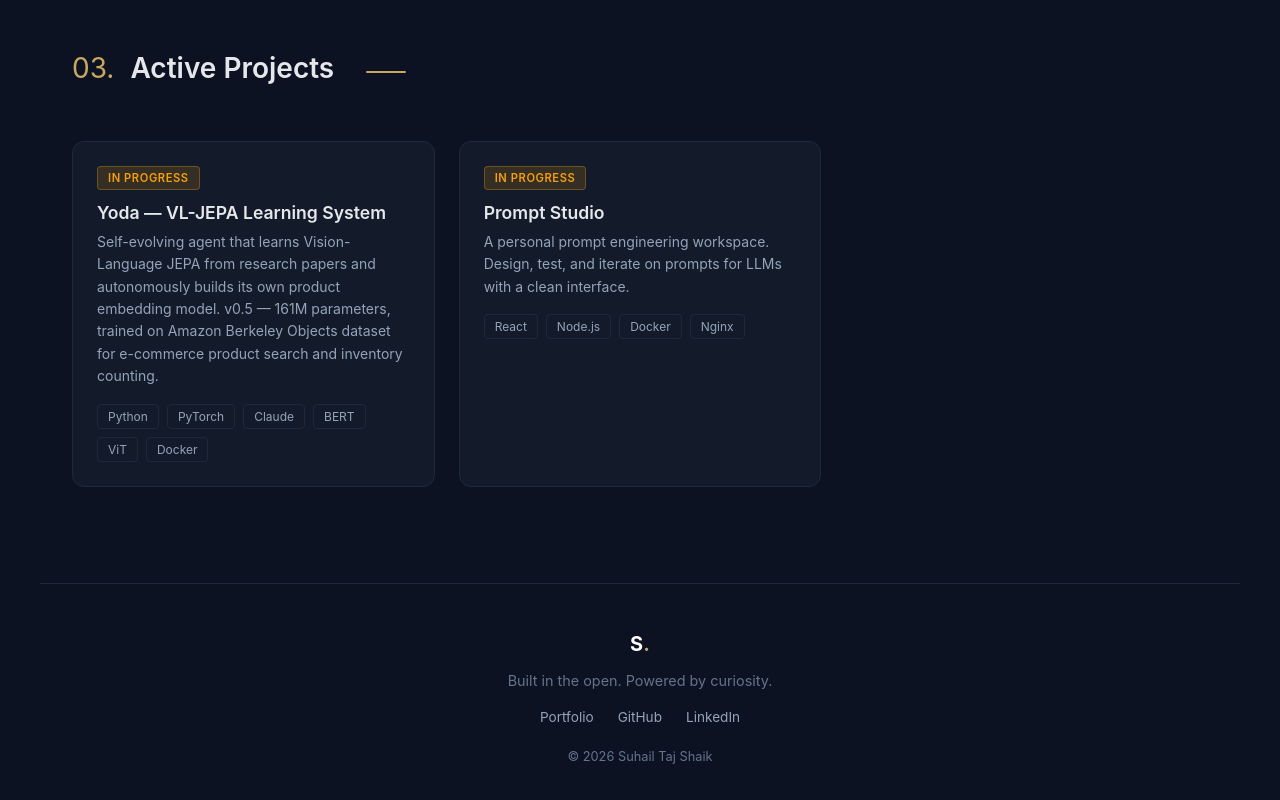
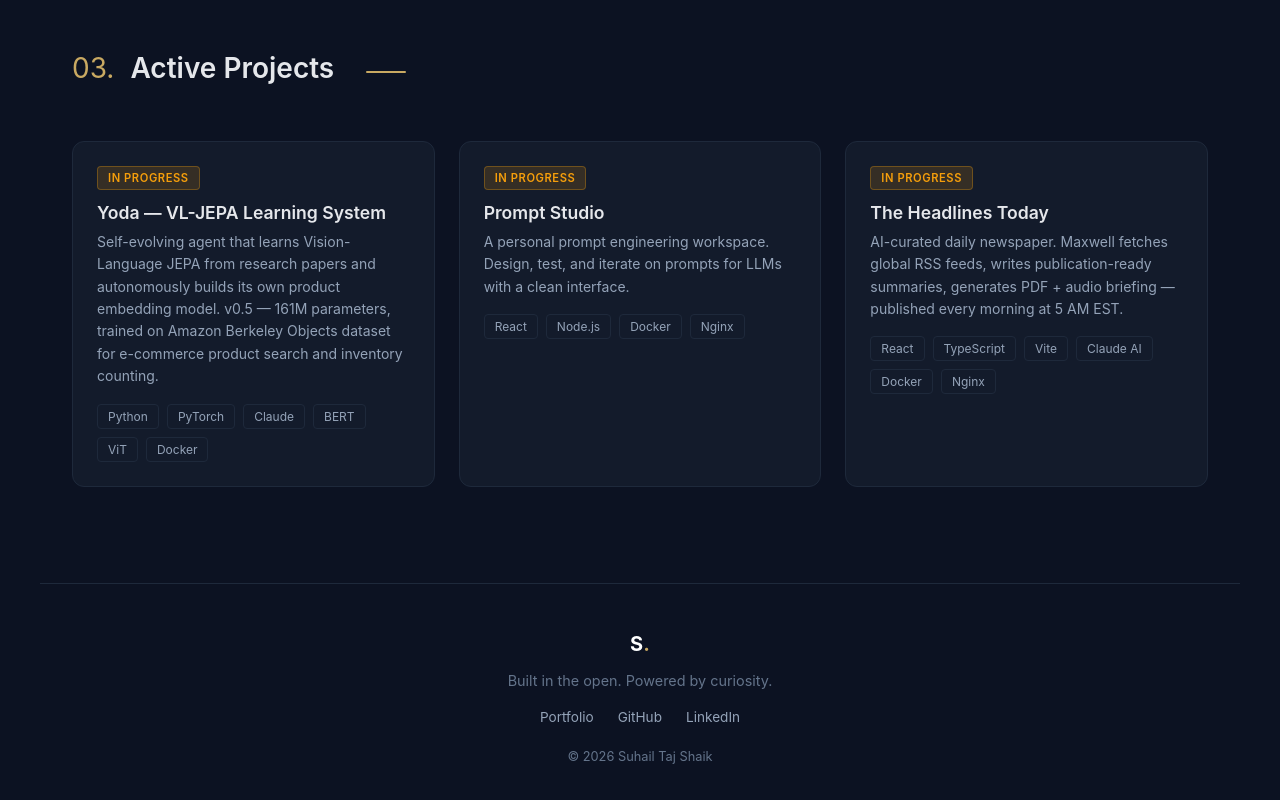
Before and after one commit to suhailtajshaik/lab, a React (Vite) app: page / in a window 1280 px wide. Shown: the part 2248-3048 px from the top of the page. Built offline with nearby package versions, Linux system fonts and the light colour scheme.

Commit message:
feat: add The Headlines Today to lab projects

```diff
--- a/src/data/lab.ts
+++ b/src/data/lab.ts
@@ -29,6 +29,7 @@ export const agents: Agent[] = [
 export const projects: Project[] = [
   { name: 'Yoda — VL-JEPA Learning System', status: 'active' as const, stack: ['Python', 'PyTorch', 'Claude', 'BERT', 'ViT', 'Docker'], description: 'Self-evolving agent that learns Vision-Language JEPA from research papers and autonomously builds its own product embedding model. v0.5 — 161M parameters, trained on Amazon Berkeley Objects dataset for e-commerce product search and inventory counting.' },
   { name: 'Prompt Studio', status: 'active' as const, stack: ['React', 'Node.js', 'Docker', 'Nginx'], description: 'A personal prompt engineering workspace. Design, test, and iterate on prompts for LLMs with a clean interface.', url: 'https://lab.suhailtaj.cloud/prompt-studio/' },
+  { name: 'The Headlines Today', status: 'active' as const, stack: ['React', 'TypeScript', 'Vite', 'Claude AI', 'Docker', 'Nginx'], description: 'AI-curated daily newspaper. Maxwell fetches global RSS feeds, writes publication-ready summaries, generates PDF + audio briefing — published every morning at 5 AM EST.', url: 'https://news.suhailtaj.cloud' },
 ]
 
 export const statusColors: Record<string, string> = {
```
